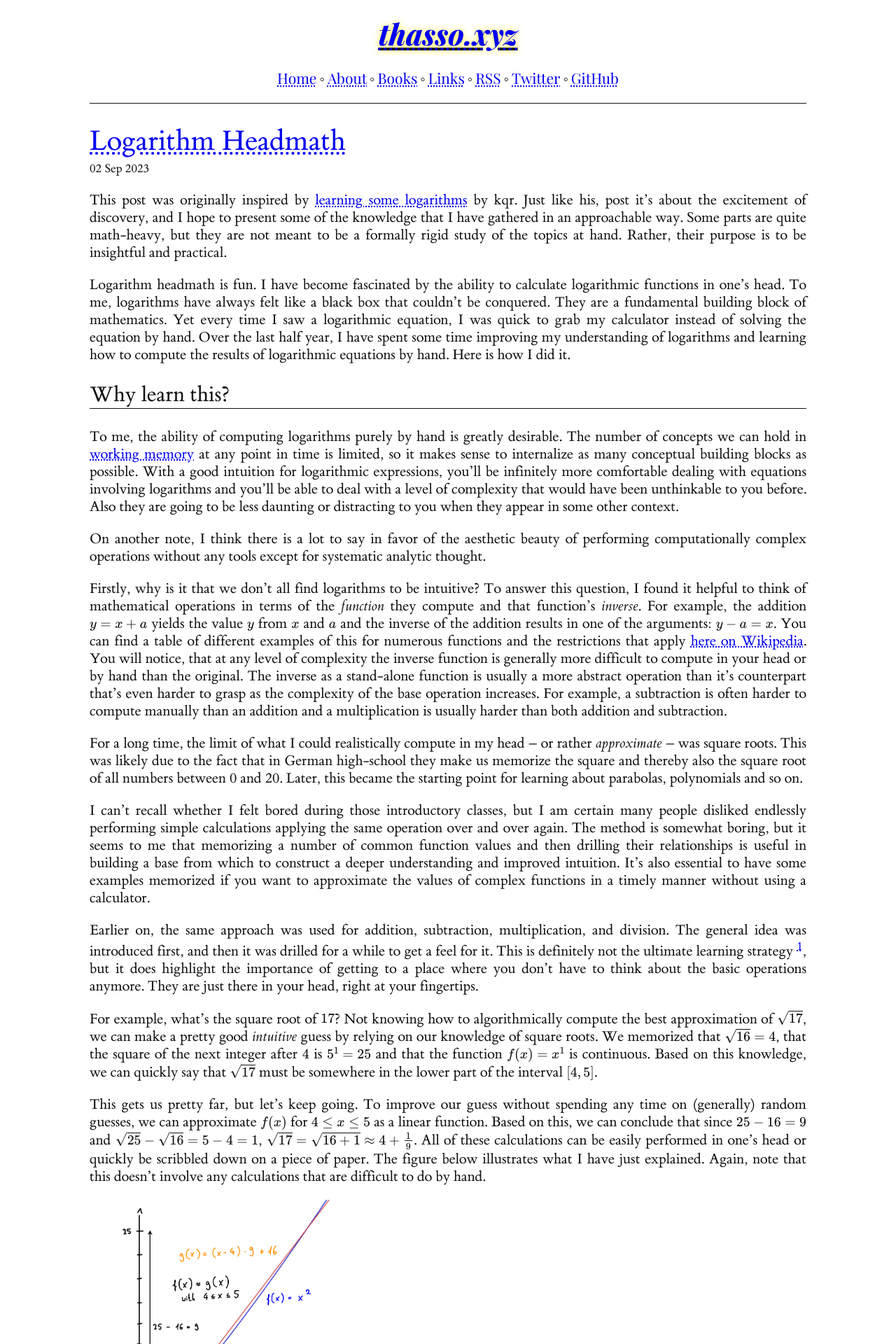
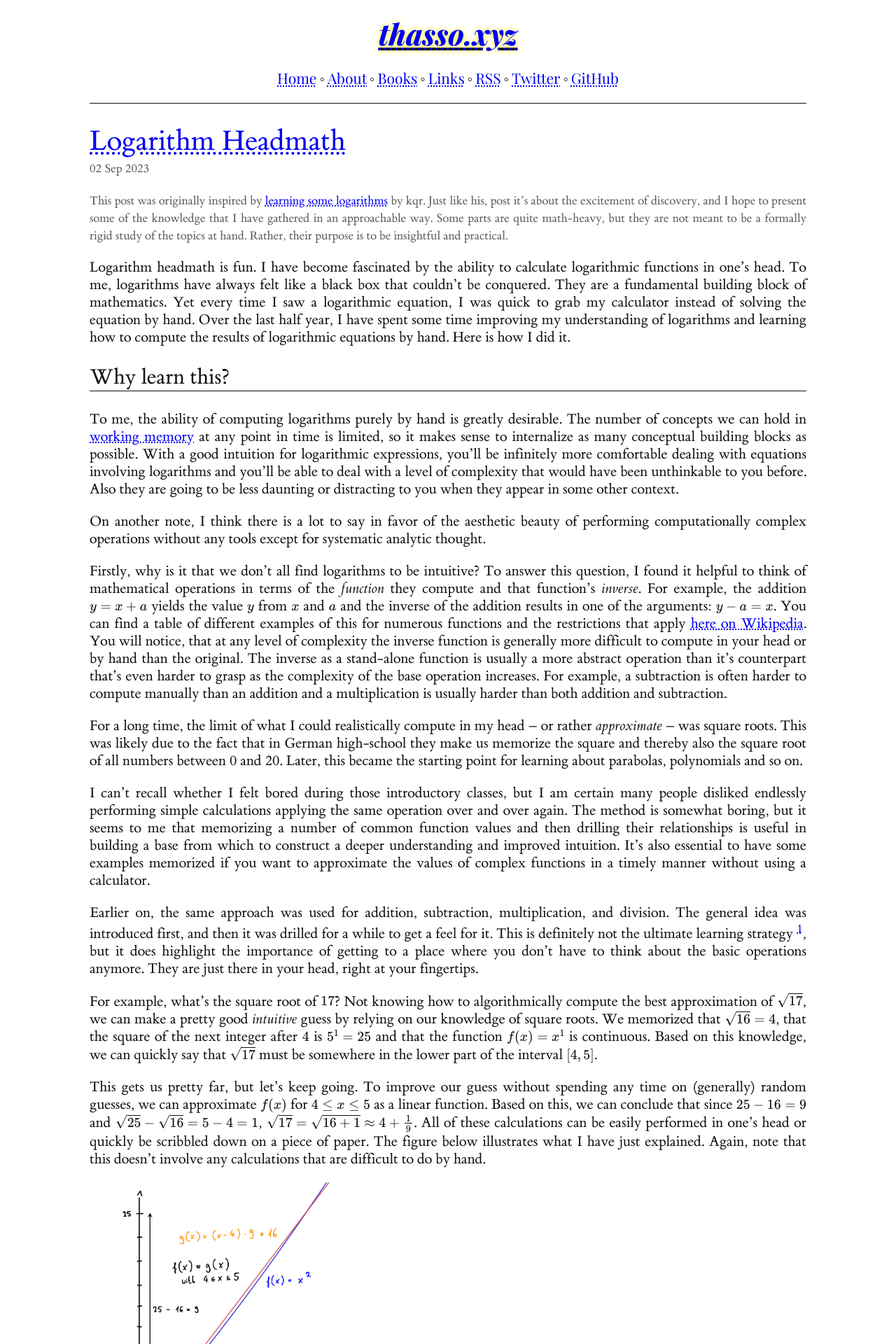
Before and after one commit to vincentbernat/thass0.github.io, a Jekyll site: the page built from _posts/2023-09-02-logarithm-headmath.md, in a window 1280 px wide. Shown: the top 1920 px of the page at 70% size. Built offline with Jekyll 4.4.1, drawn with Linux system fonts in a browser that asks for light colours; formulas are drawn with MathJax 3.

Commit message:
Color <small> tags grey

```diff
--- a/_posts/2023-09-02-logarithm-headmath.md
+++ b/_posts/2023-09-02-logarithm-headmath.md
@@ -3,7 +3,7 @@
 title: Logarithm Headmath
 ---
 
-This post was originally inspired by <a href="https://two-wrongs.com/learning-some-logarithms.html">learning some logarithms</a> by kqr. Just like his, post it's about the excitement of discovery, and I hope to present some of the knowledge that I have gathered in an approachable way. Some parts are quite math-heavy, but they are not meant to be a formally rigid study of the topics at hand. Rather, their purpose is to be insightful and practical.
+<small>This post was originally inspired by <a href="https://two-wrongs.com/learning-some-logarithms.html">learning some logarithms</a> by kqr. Just like his, post it's about the excitement of discovery, and I hope to present some of the knowledge that I have gathered in an approachable way. Some parts are quite math-heavy, but they are not meant to be a formally rigid study of the topics at hand. Rather, their purpose is to be insightful and practical.</small>
 
 Logarithm headmath is fun. I have become fascinated by the ability to calculate logarithmic functions in one's head. To me, logarithms have always felt like a black box that couldn't be conquered. They are a fundamental building block of mathematics. Yet every time I saw a logarithmic equation, I was quick to grab my calculator instead of solving the equation by hand. Over the last half year, I have spent some time improving my understanding of logarithms and learning how to compute the results of logarithmic equations by hand. Here is how I did it.
 
--- a/public/css/style.css
+++ b/public/css/style.css
@@ -103,6 +103,7 @@
 html {
     --glow-color: rgba(255, 239, 0, 0.8);
     --text-color: #111;
+    --small-color: #5a5a5a;
     --background-color: #ffffff;
     --link-color: #0000f0;
     --link-interact-color: #000080;
@@ -187,6 +188,10 @@
 
 img {
     max-width: 400px;
+}
+
+small {
+    color: var(--small-color);
 }
 
 @media (max-width: 400px) {
```
